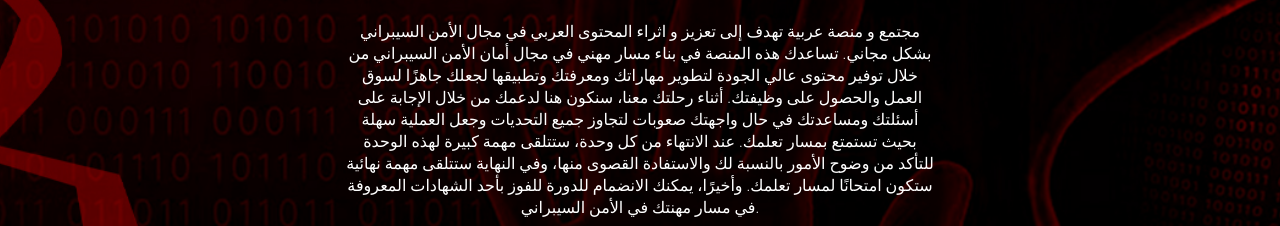
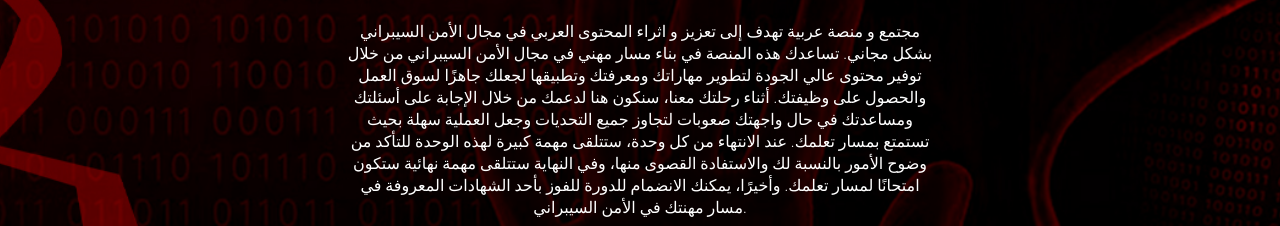
Before and after one commit to cyberummah/cyberumah.github.io, a plain HTML site: page index.html in a window 1280 px wide. Shown: the part 240-466 px from the top of the page. Drawn offline with Linux system fonts and the light colour scheme.

Commit message:
Update index.html

```diff
--- a/index.html
+++ b/index.html
@@ -25,7 +25,7 @@
     <div class="page">
         <div class="content">
             <img class="logo-img" src="asset/img/Logo.png" alt="Logo.png">
-            <p>مجتمع و منصة عربية تهدف إلى تعزيز و اثراء المحتوى العربي في مجال الأمن السيبراني بشكل مجاني. تساعدك هذه المنصة في بناء مسار مهني في مجال أمان الأمن السيبراني من خلال توفير محتوى عالي الجودة لتطوير مهاراتك ومعرفتك وتطبيقها لجعلك جاهزًا لسوق العمل والحصول على وظيفتك. أثناء رحلتك معنا، سنكون هنا لدعمك من خلال الإجابة على أسئلتك ومساعدتك في حال واجهتك صعوبات لتجاوز جميع التحديات وجعل العملية سهلة بحيث تستمتع بمسار تعلمك. عند الانتهاء من كل وحدة، ستتلقى مهمة كبيرة لهذه الوحدة للتأكد من وضوح الأمور بالنسبة لك والاستفادة القصوى منها، وفي النهاية ستتلقى مهمة نهائية ستكون امتحانًا لمسار تعلمك. وأخيرًا، يمكنك الانضمام للدورة للفوز بأحد الشهادات المعروفة في مسار مهنتك في الأمن السيبراني.</p>
+            <p>مجتمع و منصة عربية تهدف إلى تعزيز و اثراء المحتوى العربي في مجال الأمن السيبراني بشكل مجاني. تساعدك هذه المنصة في بناء مسار مهني في مجال الأمن السيبراني من خلال توفير محتوى عالي الجودة لتطوير مهاراتك ومعرفتك وتطبيقها لجعلك جاهزًا لسوق العمل والحصول على وظيفتك. أثناء رحلتك معنا، سنكون هنا لدعمك من خلال الإجابة على أسئلتك ومساعدتك في حال واجهتك صعوبات لتجاوز جميع التحديات وجعل العملية سهلة بحيث تستمتع بمسار تعلمك. عند الانتهاء من كل وحدة، ستتلقى مهمة كبيرة لهذه الوحدة للتأكد من وضوح الأمور بالنسبة لك والاستفادة القصوى منها، وفي النهاية ستتلقى مهمة نهائية ستكون امتحانًا لمسار تعلمك. وأخيرًا، يمكنك الانضمام للدورة للفوز بأحد الشهادات المعروفة في مسار مهنتك في الأمن السيبراني.</p>
             <h1>قريبا</h1>
             <h2>
                 <p class="p-typed" dir="ltr"> <span class="typed-text"></span><span class="cursor">&nbsp;</span>
```
